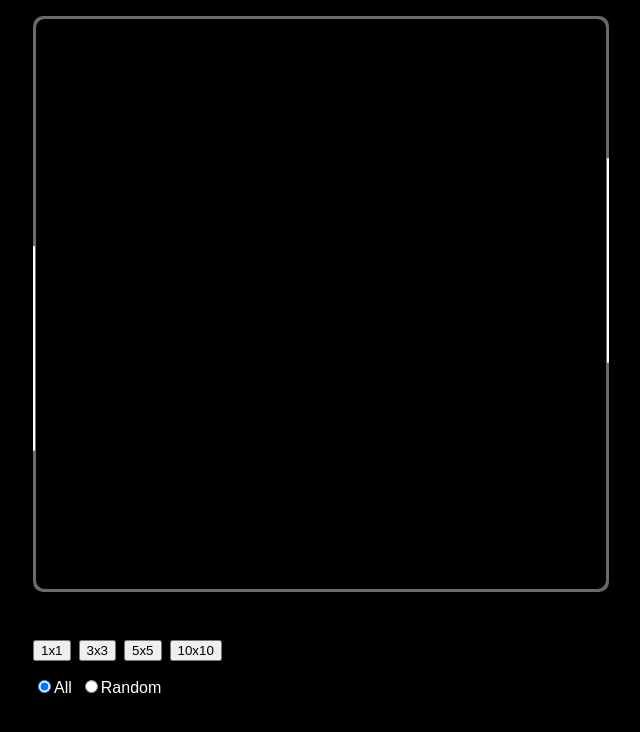
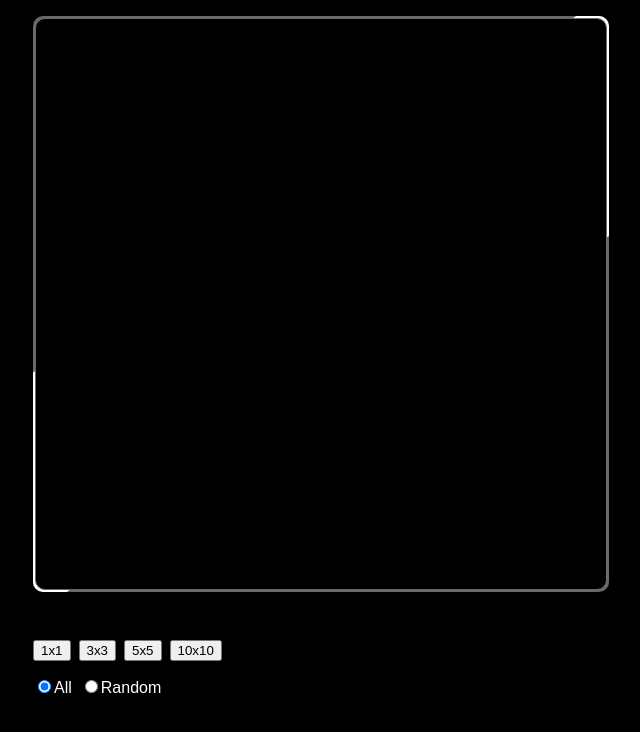
Before and after one commit to stoneshih225/homework-border-animation, a Vue app: page / in a window 1280 px wide. Shown: the top 732 px of the page, without its empty margins (319-959 px from the left). Built offline with nearby package versions, Linux system fonts and the light colour scheme.

Commit message:
feat: 🎸 調整走線動畫

```diff
--- a/src/components/Box/Box.scss
+++ b/src/components/Box/Box.scss
@@ -41,17 +41,17 @@
                 width: 35%;
                 height: 140%;
                 background-color: #fff;
-                animation: rotate 1.1s infinite cubic-bezier(0, 0, 0.92, 1);
+                animation: rotate 1s infinite cubic-bezier(0, 0, 0.68, 1);
                 z-index: 1;
-                transform: rotate(-72deg);
+                transform: rotate(-58deg);
 
                 @keyframes rotate {
                     0% {
-                        transform: rotate(-72deg);
+                        transform: rotate(-58deg);
                     }
 
                     100% {
-                        transform: rotate(108deg);
+                        transform: rotate(122deg);
                     }
                 }
             }
```
